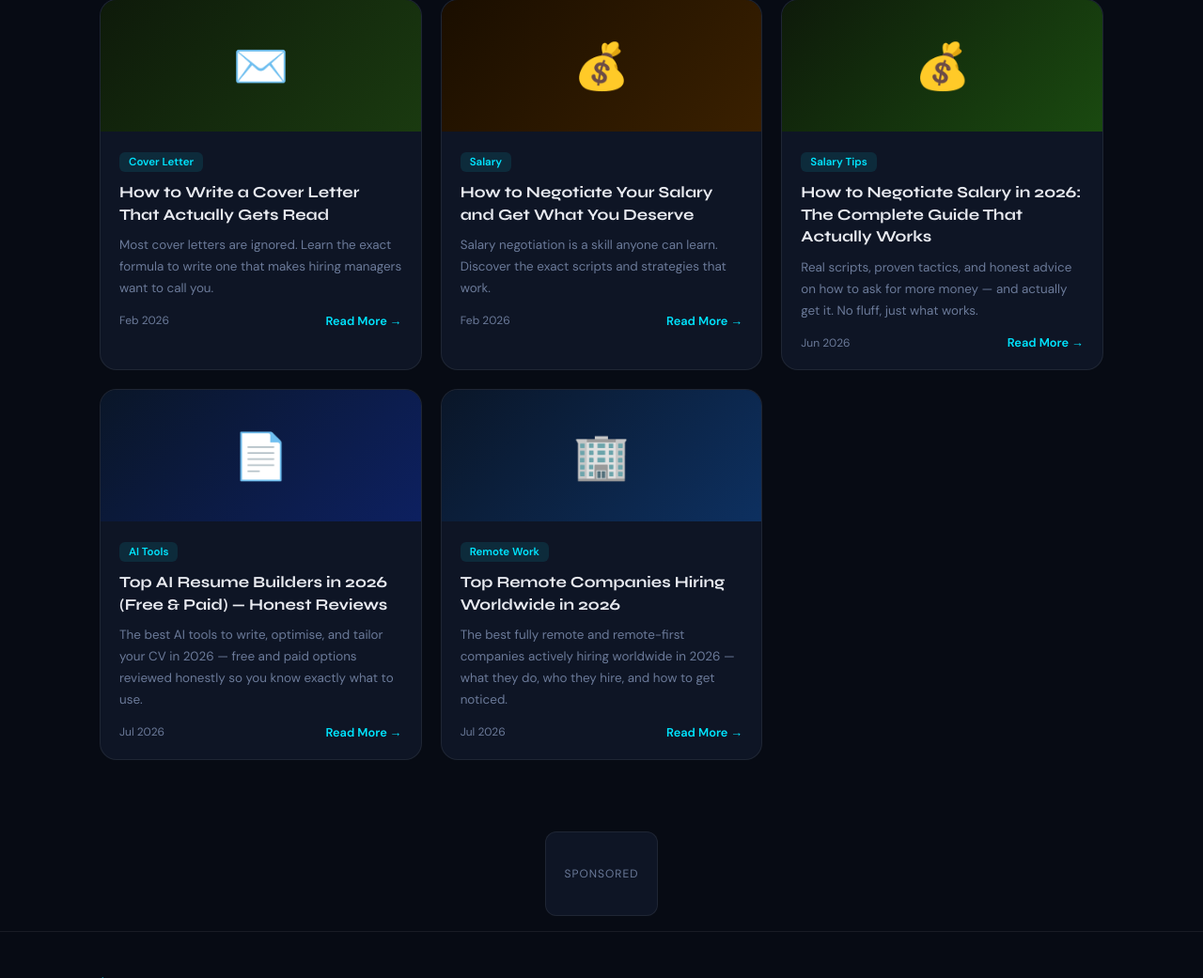
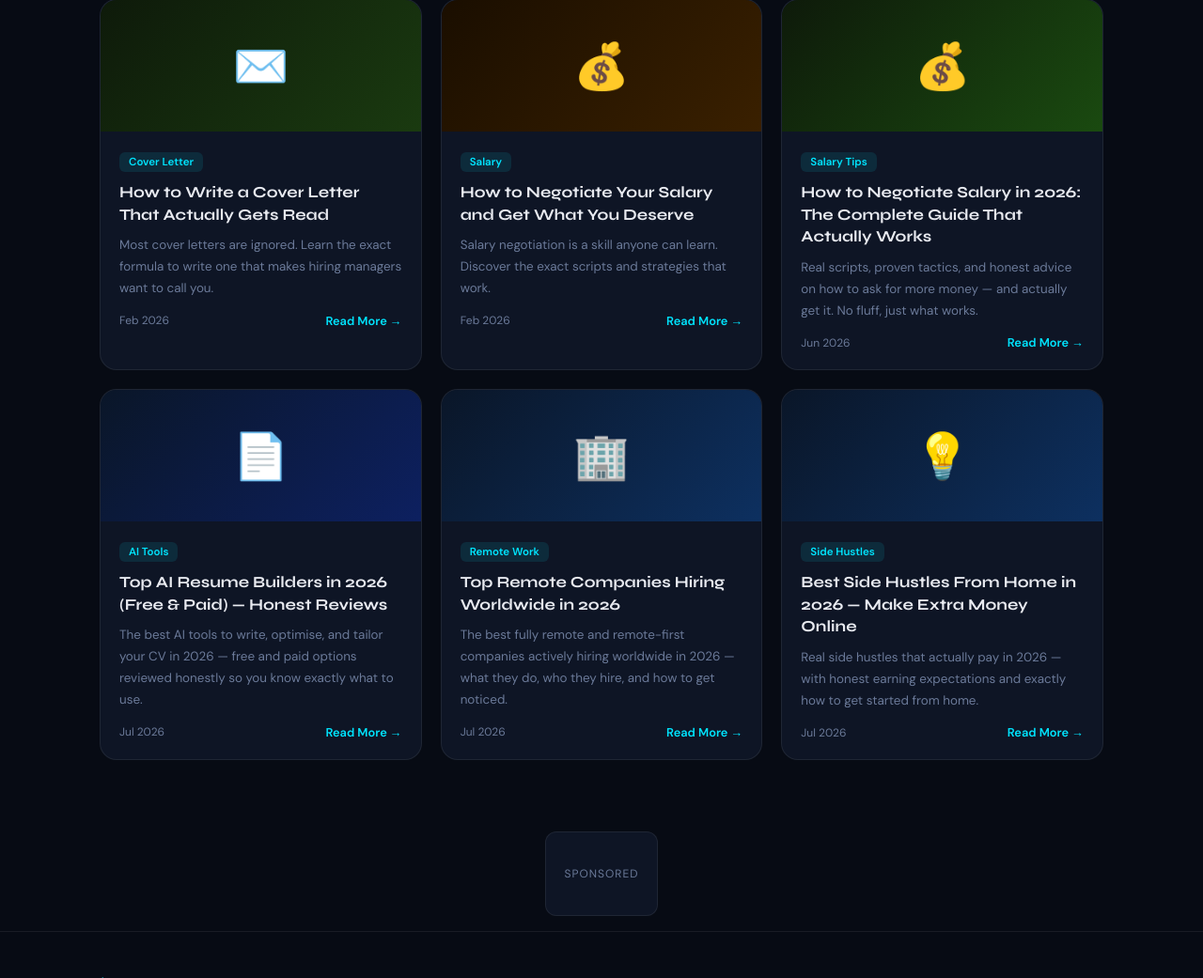
Before and after one commit to Kashifasif2493/jobhunt, a Flask app: page /blog in a window 1280 px wide. Shown: the part 2253-3294 px from the top of the page at 94% size. Run offline with Flask 3, Linux system fonts and the light colour scheme.

Commit message:
Update blog.html

```diff
--- a/jobhunt-main/templates/blog.html
+++ b/jobhunt-main/templates/blog.html
@@ -234,6 +234,16 @@
       </div>
     </a>
 
+    <a href="/blog/best-side-hustles-from-home-2026" class="blog-card">
+      <div class="blog-banner" style="background:linear-gradient(135deg,#0a1628,#0d3060);">💡</div>
+      <div class="blog-body">
+        <span class="blog-tag">Side Hustles</span>
+        <div class="blog-title">Best Side Hustles From Home in 2026 — Make Extra Money Online</div>
+        <div class="blog-excerpt">Real side hustles that actually pay in 2026 — with honest earning expectations and exactly how to get started from home.</div>
+        <div class="blog-footer"><span class="blog-date">Jul 2026</span><span class="read-btn">Read More →</span></div>
+      </div>
+    </a>
+
   </div>
 </div>
 {% endblock %}
```
